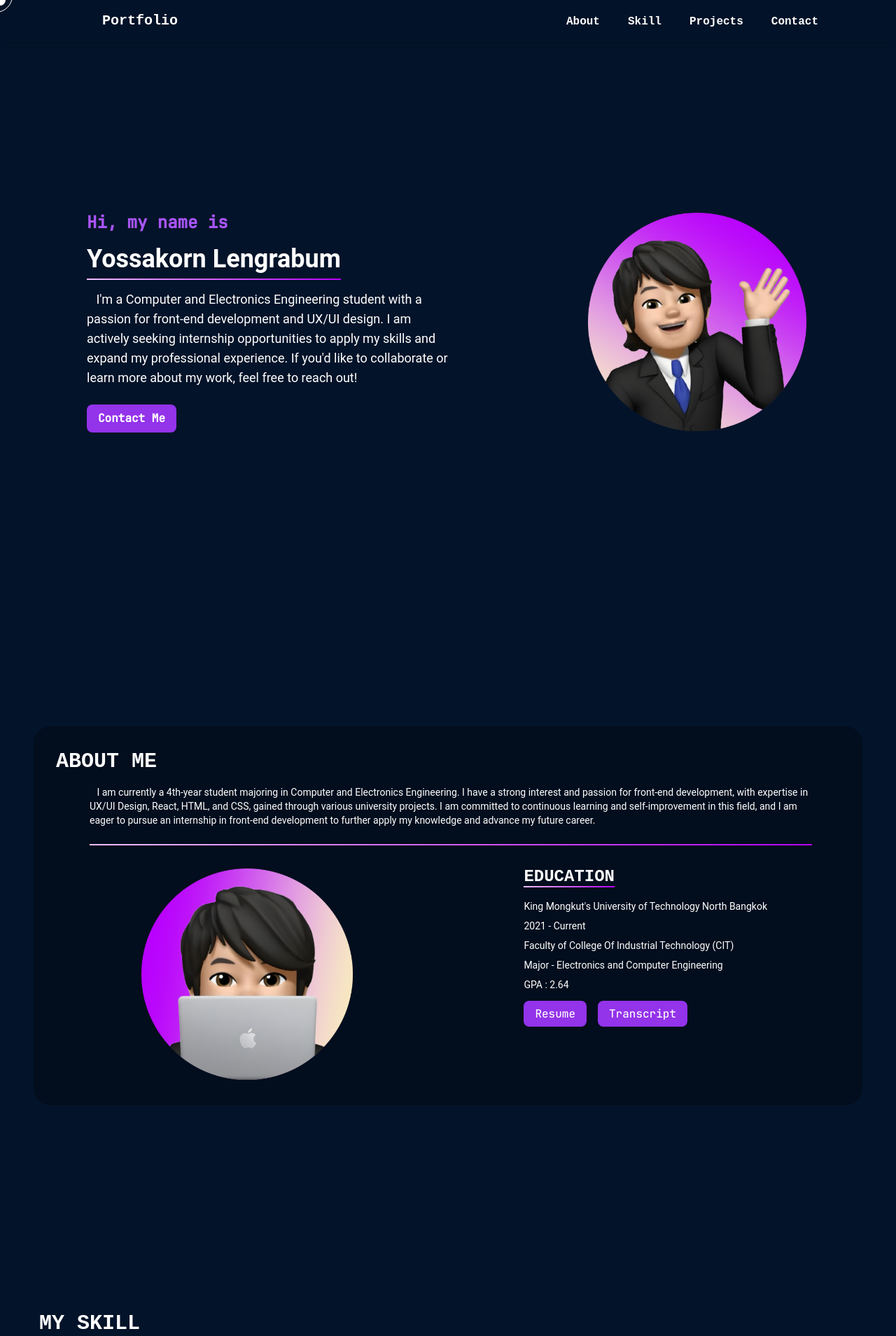
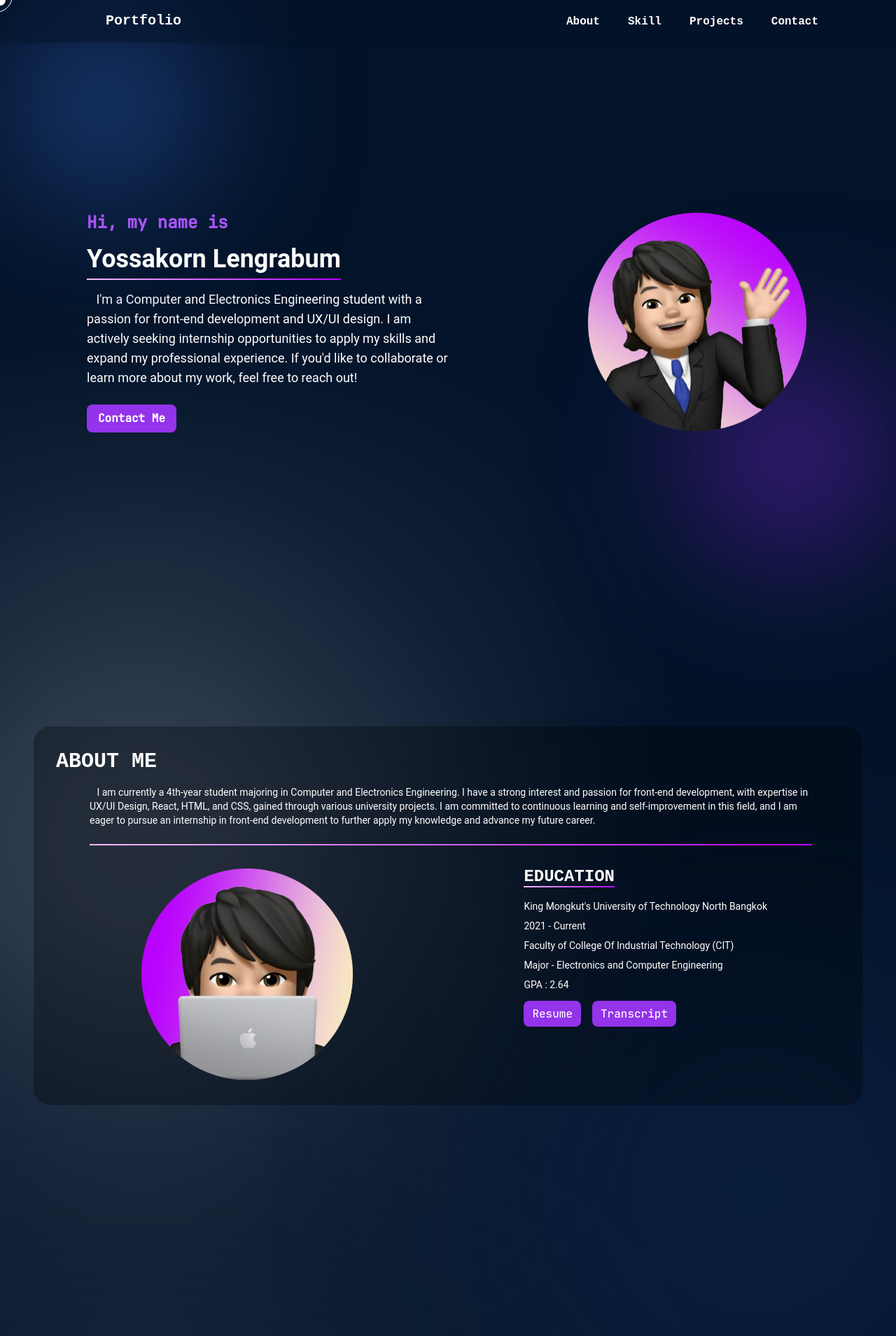
Before and after one commit to MeenYossakorn/Portfolio, a React (Create React App) app: page / in a window 1280 px wide. Shown: the top 1909 px of the page at 70% size. Built offline with nearby package versions, Linux system fonts and the light colour scheme.

Commit message:
Add circle-blue in index.css
24/10/2024 - 19:08

```diff
--- a/src/App.js
+++ b/src/App.js
@@ -10,10 +10,17 @@ import MouseEffect from "./components/Mouse/MouseEffect";
 import ThankYouSection from "./components/Content/outro";
 import AboutMe from "./components/Content/Aboutme";
 
-
 export default function App() {
   return (
-    <div className="no-select">
+    <div className="no-select ">
+      <div className="circle circle1"></div>
+      <div className="circle circle2"></div>
+      <div className="circle circle3"></div>
+      <div className="circle circle4"></div>
+      <div className="circle circle5"></div>
+      <div className="circle circle6"></div>
+      <div className="circle circle7"></div>
+      <div className="circle circle8"></div>
       <NavbarSection />
       <MouseEffect />
       <IntroSection />
@@ -21,7 +28,7 @@ export default function App() {
       <MySkills />
       <MyProject />
       <Contact />
-      <ThankYouSection/>
+      <ThankYouSection />
     </div>
   );
 }
--- a/src/components/Content/AboutMe.js
+++ b/src/components/Content/AboutMe.js
@@ -5,7 +5,7 @@ const AboutMe = () => {
   return (
     <section id="AboutMe">
       <div>
-        <div className="flex items-center justify-center min-h-screen  text-white p-12 font-roboto scrollbar-hide mt-12">
+        <div className="flex items-center justify-center min-h-screen  text-white p-12 font-roboto scrollbar-hide mt-12 relative">
           <div className="max-w-[1300px] bg-black bg-opacity-30 space-x-2 rounded-3xl p-8">
             <h1 className="text-3xl font-bold mb-4 font-roboto-mono">
               ABOUT ME
@@ -60,7 +60,7 @@ const AboutMe = () => {
                         <div className="mt-5">
                           <a
                             href="https://drive.google.com/file/d/16-hWWbwn16TMl7urZF9HV88QpxhMMr90/view?usp=sharing"
-                            className="group-hover:cursor-none bg-purple-600 hover:bg-purple-700 text-white  font-jetbrains-mono-medium py-2 px-4 rounded-lg
+                            className="group-hover:cursor-none bg-purple-600 hover:bg-purple-700 text-white  font-jetbrains-mono-medium py-2 px-3 rounded-lg
   transition-all duration-300 ease-in-out transform hover:scale-105 active:scale-95"
                             target="_blank"
                             rel="noopener noreferrer"
@@ -69,7 +69,7 @@ const AboutMe = () => {
                           </a>
                           <a
                             href="https://drive.google.com/file/d/1SeMM1y_j7eoKoO5n6dt3qDXo32NrCL-j/view?usp=sharing"
-                            className="group-hover:cursor-none bg-purple-600 hover:bg-purple-700 text-white font-jetbrains-mono-medium py-2 px-4 rounded-lg
+                            className="group-hover:cursor-none bg-purple-600 hover:bg-purple-700 text-white font-jetbrains-mono-medium py-2 px-3 rounded-lg
   transition-all duration-300 ease-in-out transform hover:scale-105 active:scale-95 ml-4"
                             target="_blank"
                             rel="noopener noreferrer"
--- a/src/components/Content/Intro.js
+++ b/src/components/Content/Intro.js
@@ -6,7 +6,7 @@ const IntroSection = () => {
     <section id="Intro">
       <div className="bg-transparent text-white flex items-center justify-center min-h-screen">
         <div className="max-w-[520px]">
-          <p className="text-purple-500 mb-2 text-2xl font-jetbrains-mono-medium font-bold">
+          <p className="text-purple-500 mb-2 text-2xl font-jetbrains-mono-medium font-bold relative">
             Hi, my name is
           </p>
           <h1 className="text-4xl font-bold mb-4 mt-2 font-roboto relative inline-block after:content-[''] after:absolute after:left-0 after:bottom-[-10px] after:w-full after:h-0.5 after:bg-gradient-purple">
--- a/src/components/Content/MyProject.js
+++ b/src/components/Content/MyProject.js
@@ -7,7 +7,7 @@ const MyProject = () => {
   return (
     <section id="Projects">
       <div className="w-full max-w-[1500px] mx-auto ">
-        <div className="bg-transparent text-white p-14 flex flex-col items-center justify-start ">
+        <div className="bg-transparent text-white p-14 flex flex-col items-center justify-start relative ">
           {/* Header Section */}
           <div className="w-full max-w-[1220px] ">
             <h1 className="text-4xl font-roboto-mono font-bold text-white relative inline-block after:content-[''] after:absolute after:left-0 after:bottom-[-3px] after:w-full after:h-0.5 after:bg-gradient-purple">
@@ -23,9 +23,9 @@ const MyProject = () => {
         </div>
       </div>
 
-      <div className="relative overflow-hidden h-[400px] ">
+      <div className="relative overflow-hidden h-[400px]  ">
         {/* Project Cards Section */}
-        <div className="flex w-[calc(600px*3)] animate-scroll space-x-6 hover:animate-pause mt-4">
+        <div className="flex w-[calc(600px*3)] animate-scroll space-x-6 hover:animate-pause mt-4 ">
           {/* KMUNITY Project */}
           <a
             href="https://github.com/MeenYossakorn/Kmunity-Project.git"
--- a/src/components/Content/MySkill.js
+++ b/src/components/Content/MySkill.js
@@ -38,7 +38,7 @@ const MySkills = () => {
 
   return (
     <section id="Skill">
-      <div className="bg-transparent text-white p-14 flex items-center justify-center   min-h-screen">
+      <div className="bg-transparent text-white p-14 flex items-center justify-center min-h-screen relative mt-8">
         <div className="grid grid-cols-2 gap-10 w-full max-w-[1220px]">
           <div
             ref={leftSectionRef}
@@ -57,7 +57,7 @@ const MySkills = () => {
               </p>
             </div>
             {/* Programming Language Section */}
-            <div className="flex flex-col lg:flex-row justify-between w-full lg:w-1/2 lg:pr-8 mb-8 lg:mb-0">
+            <div className="flex flex-col lg:flex-row justify-between w-full lg:w-1/2 lg:pr-8 mb-8 lg:mb-0 ">
               <div className="mb-8">
                 <h3 className="whitespace-nowrap font-roboto-mono text-lg font-semibold font-roboto text-white mb-4">
                   Programming Language
--- a/src/components/Navbar/Navbar.js
+++ b/src/components/Navbar/Navbar.js
@@ -6,7 +6,7 @@ const NavbarSection = () => {
       <div className="container flex justify-between items-center">
         <a
           href="#Intro"
-          className="ml-[130px] font-roboto-mono font-semibold text-xl text-white transition duration-300 transform active:scale-95"
+          className="ml-[135px] font-roboto-mono font-semibold text-xl text-white transition duration-300 transform active:scale-95"
         >
           Portfolio
         </a>
--- a/src/index.css
+++ b/src/index.css
@@ -6,6 +6,100 @@
 body {
   background-color: #031329; /* color */
   cursor: none;
+}
+
+/* พื้นหลัง */
+.background-circles {
+  position: relative;
+  width: 100%;
+  height: 100vh;
+  background-color: #031329;
+  cursor: none;
+}
+
+/* สไตล์พื้นฐานสำหรับวงกลม */
+.circle {
+  position: absolute;
+  border-radius: 50%;
+  filter: blur(100px);
+}
+
+/* วงกลมที่ 1 */
+.circle1 {
+  top: 0px;
+  left: 1px;
+  width: 300px;
+  height: 300px;
+  background-color: #19376D;
+}
+
+/* วงกลมที่ 2 */
+.circle2 {
+  top: 500px;
+  right: 1px;
+  width: 300px;
+  height: 300px;
+  background-color: #381A79;
+}
+
+/* วงกลมที่ 3 */
+.circle3 {
+  top: 1000px;
+  left: 0px;
+  width: 400px;
+  height: 400px;
+  background-color: white;
+  filter: blur(250px);
+}
+
+/* วงกลมที่ 4 */
+.circle4 {
+  top: 1500px;
+  right: 1px;
+  width: 400px;
+  height: 400px;
+  background-color: #19376D;
+  filter: blur(200px);
+}
+
+/* วงกลมที่ 5 */
+.circle5 {
+  top: 2250px;
+  left: 0px;
+  width: 400px;
+  height: 400px;
+  background-color: white;
+  filter: blur(300px);
+}
+
+/* วงกลมที่ 6 */
+.circle6 {
+  top: 3250px;
+  right: 1px;
+  width: 400px;
+  height: 400px;
+  background-color: #19376D;
+  filter: blur(150px);
+}
+
+/* วงกลมที่ 7 */
+.circle7 {
+  top: 3750px;
+  left: 0px;
+  width: 400px;
+  height: 400px;
+  background-color: #381A79;
+  filter: blur(250px);
+}
+
+/* วงกลมที่ 8 */
+.circle8 {
+  top: 4250px;
+  right: 1px;
+  width: 400px;
+  height: 400px;
+  background-color: #19376D;
+  filter: blur(200px);
 }
 
 /* font */
```
